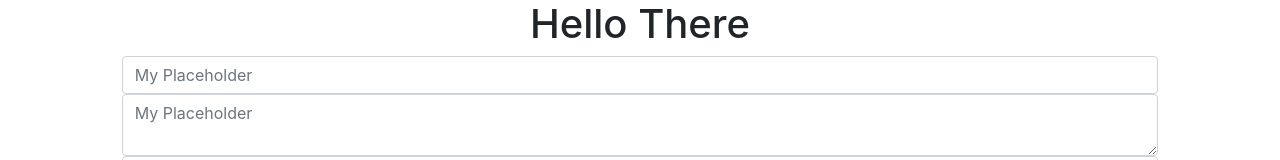
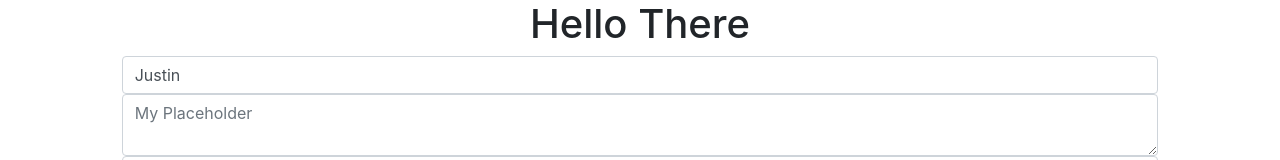
Before and after one commit to codingforentrepreneurs/Survey-with-Reactjs, a React (Create React App) app: page / in a window 1280 px wide. Shown: the top 160 px of the page. Built offline with nearby package versions, Linux system fonts and the light colour scheme.

Commit message:
24 - Custom Hook for Maximum Reusability

```diff
--- a/src/App.js
+++ b/src/App.js
@@ -19,18 +19,25 @@ function verifyInputType (inputType) {
     return type
 }
 
+const useInputChange = customValue => {
+    const [value, setValue] = useState(customValue ? customValue : '')
+    const handleChange = event => {
+        setValue(event.target.value)
+    }
+    return {
+        value: value,
+        handleChange: handleChange
+    }
+}
+
 
 const SurveyInput = props => {
-    const [name, setName] = useState('')
-    const handleChange = event => {
-        setName(event.target.value)
-    }
-
+    const {value, handleChange} = useInputChange(props.defaultValue)
     const inputType = verifyInputType(props.type)
     const inputProps = {
         className: 'form-control',
         onChange: handleChange,
-        value: name,
+        value: value,
         type: inputType,
         placeholder: props.placeholder ? props.placeholder : 'Your text...',
         name: props.name ? props.name : `${inputType}_${props.key}`
@@ -51,7 +58,7 @@ const SurveyInput = props => {
 const App = props => {
     return <div className='col-10 mx-auto text-center'>
         <h1>Hello There</h1>
-        <SurveyInput placeholder='My Placeholder' name='first_name' />
+        <SurveyInput placeholder='My Placeholder' name='first_name' defaultValue='Justin' />
 
 
         <SurveyInput type='textarea' placeholder='My Placeholder' name='first_name'  />
```
